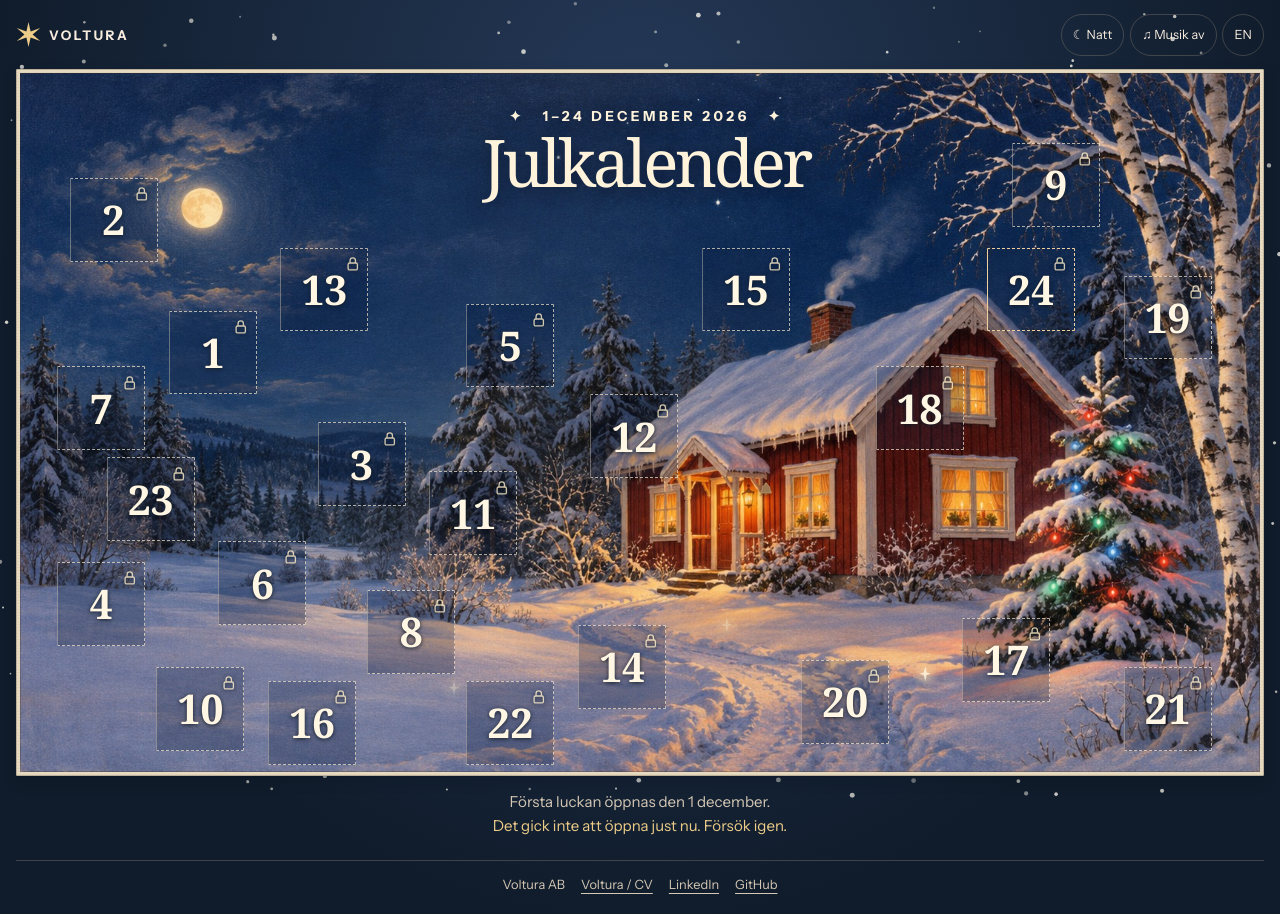
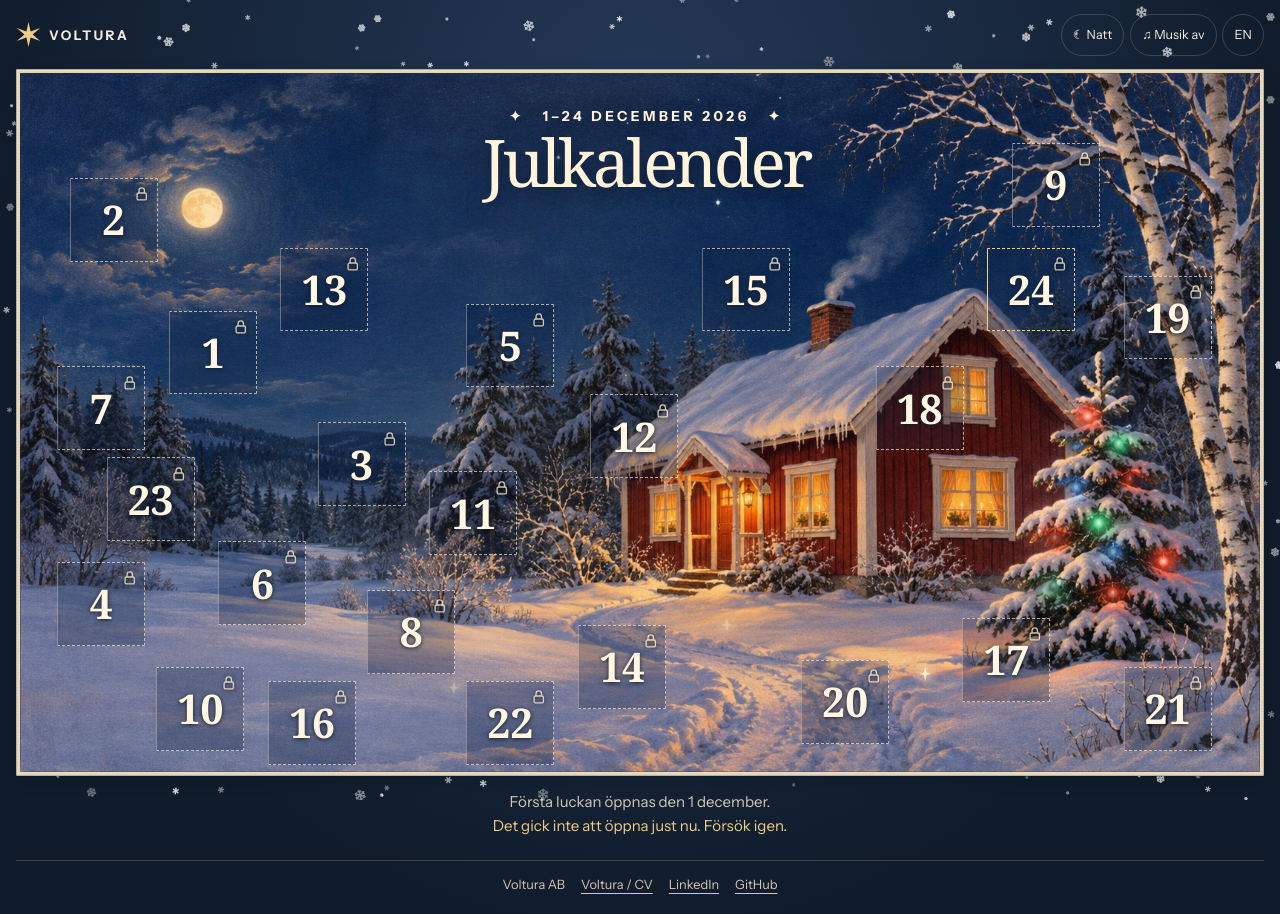
Before and after one commit to voltura/voltura-xmas, a website with bundled scripts: page public/index.html in a window 1280 px wide. Built offline with nearby package versions, Linux system fonts and the light colour scheme; files whose address does not match are found by name.

Commit message:
Update Site source

```diff
--- a/public/calendar.js
+++ b/public/calendar.js
@@ -32,6 +32,7 @@ const doors = new Map();
 const projectImages = new Map();
 const card = $('picture');
 const reveal = $('reveal');
+const doorTooltip = $('door-tooltip');
 const effects = weather($('weather'), $('background-snow'), card.closest('.calendar'));
 const music = musicBox();
 const read = (store, key, fallback) => {
@@ -60,6 +61,7 @@ let musicOn = false;
 let stopClip = () => {};
 let feedback = '';
 let lastDoor = null;
+let tooltipAnchor = null;
 const t = () => text[language];
 const isAvailable = day => day <= state.available || state.unlocked;
 const isOpen = day => isAvailable(day) && (opened.has(day) || early.has(day));
@@ -70,6 +72,28 @@ const urlFor = project => project.urlByLanguage?.[language] ?? project.url;
 function padlock(open) {
   return '<svg class="padlock" viewBox="0 0 20 20" fill="none" stroke="currentColor" stroke-width="1.7" aria-hidden="true"><rect x="4" y="9" width="12" height="9" rx="2"/><path d="' +
     (open ? 'M9 9V6.4a3.7 3.7 0 017.2-1.2' : 'M6.5 9V6a3.5 3.5 0 017 0v3') + '"/></svg>';
+}
+
+function hideDoorTooltip(anchor = tooltipAnchor) {
+  if (!anchor || anchor !== tooltipAnchor) return;
+  anchor.removeAttribute('aria-describedby');
+  tooltipAnchor = null;
+  doorTooltip.hidden = true;
+}
+
+function showDoorTooltip(anchor, project) {
+  if (!project || anchor.hidden || reveal.open) return;
+  hideDoorTooltip();
+  const target = anchor.getBoundingClientRect();
+  doorTooltip.textContent = project.title;
+  doorTooltip.hidden = false;
+  const { width, height } = doorTooltip.getBoundingClientRect();
+  const left = Math.max(8, Math.min(target.left + (target.width - width) / 2, document.documentElement.clientWidth - width - 8));
+  const top = target.top >= height + 12 ? target.top - height - 7 : target.bottom + 7;
+  doorTooltip.style.left = left + 'px';
+  doorTooltip.style.top = top + 'px';
+  tooltipAnchor = anchor;
+  anchor.setAttribute('aria-describedby', doorTooltip.id);
 }
 
 function setupDoors() {
@@ -88,6 +112,15 @@ function setupDoors() {
     image.target = '_blank';
     image.rel = 'noopener';
     image.hidden = true;
+    image.addEventListener('pointerenter', event => {
+      if (event.pointerType !== 'touch') showDoorTooltip(image, projectImages.get(day));
+    });
+    image.addEventListener('pointerleave', () => {
+      if (document.activeElement !== image) hideDoorTooltip(image);
+    });
+    image.addEventListener('focus', () => showDoorTooltip(image, projectImages.get(day)));
+    image.addEventListener('blur', () => hideDoorTooltip(image));
+    image.addEventListener('click', () => hideDoorTooltip(image));
     const button = document.createElement('button');
     button.type = 'button';
     button.className = 'door-button';
@@ -258,7 +291,8 @@ async function waitForFlap(flap) {
 async function closeDoor(day) {
   if (busy || !isOpen(day)) return;
   busy = true;
-  const { door, flap, button } = doors.get(day);
+  const { door, flap, button, image } = doors.get(day);
+  hideDoorTooltip(image);
   door.classList.add('closing');
   door.classList.remove('open');
   opened.delete(day);
@@ -294,6 +328,7 @@ async function openDoor(day) {
     if (day === 24) await new Promise(resolve => setTimeout(resolve, 1000));
     active = { project, day };
     const target = lastDoor.getBoundingClientRect();
+    hideDoorTooltip();
     reveal.showModal();
     const box = reveal.getBoundingClientRect();
     reveal.animate([
@@ -365,6 +400,11 @@ reveal.addEventListener('close', () => {
 addEventListener('visibilitychange', () => {
   if (!document.hidden) void refresh();
 });
+addEventListener('scroll', () => hideDoorTooltip(), { passive: true });
+addEventListener('resize', () => hideDoorTooltip());
+addEventListener('keydown', event => {
+  if (event.key === 'Escape') hideDoorTooltip();
+});
 setupDoors();
 render();
 void refresh();
--- a/public/effects.js
+++ b/public/effects.js
@@ -2,11 +2,12 @@ export function weather(canvas, background, board) {
   const context = canvas.getContext('2d');
   const snow = background.getContext('2d');
   if (!context || !snow) return { spark() {}, fireworks() {} };
-  const snowBands = [18, 18, 27, 30].map(count => ({
+  const snowBands = [25, 25, 34, 37].map(count => ({
     x: 0, y: 0, width: 0, height: 0,
     flakes: Array.from({ length: count }, () => ({
-      x: Math.random(), y: Math.random(), speed: 13 + Math.random() * 22,
-      radius: .8 + Math.random() * 1.7, phase: Math.random() * 6, alpha: .36 + Math.random() * .48,
+      x: Math.random(), y: Math.random(), speed: 10 + Math.random() * 23,
+      radius: 1.1 + Math.random() ** 1.6 * 4.3, phase: Math.random() * 6,
+      spin: (Math.random() - .5) * .46, tone: Math.random(), alpha: .46 + Math.random() * .42,
     })),
   }));
   const bulbs = [
@@ -50,11 +51,32 @@ export function weather(canvas, background, board) {
   snowResize.observe(board);
   addEventListener('scroll', positionSnow, { passive: true });
 
+  function snowCrystal(x, y, radius, angle) {
+    snow.beginPath();
+    for (let arm = 0; arm < 6; arm++) {
+      const bearing = angle + arm * Math.PI / 3;
+      const dx = Math.cos(bearing);
+      const dy = Math.sin(bearing);
+      snow.moveTo(x, y);
+      snow.lineTo(x + dx * radius, y + dy * radius);
+      if (radius >= 3) {
+        const branchX = x + dx * radius * .62;
+        const branchY = y + dy * radius * .62;
+        for (const side of [-1, 1]) {
+          snow.moveTo(branchX, branchY);
+          snow.lineTo(branchX + (dx * .18 - dy * side * .24) * radius,
+            branchY + (dy * .18 + dx * side * .24) * radius);
+        }
+      }
+    }
+    snow.stroke();
+  }
+
   function drawSnow(dt, time) {
     const daylight = document.documentElement.dataset.light === 'day';
     for (const { x, y, width, height, flakes } of snowBands) {
       if (width < 4 || height < 12) continue;
-      const count = Math.min(flakes.length, Math.max(3, Math.round(width * height / 2300)));
+      const count = Math.min(flakes.length, Math.max(4, Math.round(width * height / 1750)));
       for (let i = 0; i < count; i++) {
         const flake = flakes[i];
         flake.y = (flake.y + flake.speed * dt / height) % 1;
@@ -62,15 +84,11 @@ export function weather(canvas, background, board) {
         const px = x + ((flake.x + sway + 1) % 1) * width;
         const py = y + flake.y * height;
         snow.globalAlpha = flake.alpha;
-        snow.fillStyle = '#fffbef';
-        snow.beginPath();
-        snow.arc(px, py, flake.radius, 0, Math.PI * 2);
-        snow.fill();
-        if (daylight) {
-          snow.strokeStyle = '#55718c';
-          snow.lineWidth = .85;
-          snow.stroke();
-        }
+        const gray = (daylight ? 138 : 179) + Math.round(flake.tone * (daylight ? 98 : 76));
+        snow.strokeStyle = 'rgb(' + gray + ',' + (gray + 2) + ',' + (gray + 5) + ')';
+        snow.lineWidth = flake.radius < 2.5 ? 1.15 : 1.45;
+        snow.lineCap = 'round';
+        snowCrystal(px, py, flake.radius, flake.phase + time * flake.spin);
       }
     }
     snow.globalAlpha = 1;
@@ -81,6 +99,14 @@ export function weather(canvas, background, board) {
     radial.addColorStop(1, 'rgba(' + color + ',0)');
     context.fillStyle = radial;
     context.fillRect(x - radius, y - radius, radius * 2, radius * 2);
+  }
+  function twinkleBulb(x, y, color, index, time, cover) {
+    const pulse = (.5 + .5 * Math.sin(time * (1.45 + index % 4 * .23) + index * 2.39)) ** 2;
+    const radius = Math.max(3, cover * .0042);
+    // The bulbs are printed in the artwork. Shade the painted core as the halo fades.
+    glow(x, y, radius * 1.55, '12,22,35', .67 * (1 - pulse));
+    glow(x, y, radius * 3.5, color, .86 * pulse);
+    glow(x, y, radius * 1.1, '255,248,221', .87 * pulse);
   }
   function glint(x, y, size, strength) {
     glow(x, y, size * 1.85, '255,230,166', strength * .65);
@@ -108,7 +134,7 @@ export function weather(canvas, background, board) {
       const offset = (width - cover) * .89;
       function mapX(x) { return x * cover + offset; }
       for (const [i, [x, y, color]] of bulbs.entries()) {
-        glow(mapX(x), y * height, Math.max(5, width * .009), color, .17 + .13 * Math.sin(time * 1.7 + i * 5.3));
+        twinkleBulb(mapX(x), y * height, color, i, time, cover);
       }
       for (const [i, [x, y]] of snowGlints.entries()) {
         const strength = Math.pow(Math.max(0, Math.sin(time * (1.05 + i * .026) + i * 3.7)), 5);
@@ -121,8 +147,8 @@ export function weather(canvas, background, board) {
         const fade = 1 - p.age / p.life;
         glow(p.x + p.dx * p.age, p.y + p.dy * p.age + 35 * p.age ** 2, 2 + 3 * fade, p.color, fade);
       }
+      drawSnow(dt, time);
     }
-    if (!document.hidden) drawSnow(dt, time);
     requestAnimationFrame(frame);
   }
   requestAnimationFrame(frame);
--- a/public/index.html
+++ b/public/index.html
@@ -49,6 +49,7 @@
     <a href="https://www.linkedin.com/in/joakim-voltura/">LinkedIn</a>
     <a href="https://github.com/voltura">GitHub</a>
   </footer>
+  <div id="door-tooltip" class="door-tooltip" role="tooltip" hidden></div>
   <dialog id="reveal" aria-labelledby="reveal-title">
     <button id="close" class="close" type="button" aria-label="Stäng">×</button>
     <div class="reveal-inner">
--- a/public/style.css
+++ b/public/style.css
@@ -1,5 +1,6 @@
 @font-face{font-family:Instrument;src:url('/assets/instrument-sans.woff2') format('woff2');font-display:swap}
 :root{color-scheme:dark;--shell:#101c2b;--ink:#f8eddf;--soft:#d5c8b5;--line:#9183765e;--gold:#edcc89;--pulp:#dfc69d;--text:#2e231c;font-family:Instrument,sans-serif;background:var(--shell);color:var(--ink)}
+html,body,dialog{-webkit-user-select:none;user-select:none}
 *,*::before,*::after{box-sizing:border-box}
 [hidden]{display:none!important}
 body{margin:0;min-height:100vh;isolation:isolate;background:radial-gradient(ellipse at 50% 16%,#253958,transparent 72%),var(--shell)}
@@ -47,6 +48,11 @@ h1{font-size:clamp(1.6rem,5.3cqw,4.4rem);letter-spacing:-.053em;line-height:.93;
 .door-image{overflow:hidden;background:#26344a}
 .door-image::after{content:"";position:absolute;inset:0;box-shadow:inset 3px 2px 5px #1c18176b;pointer-events:none}
 .door-image img{display:block;width:100%;height:100%;object-fit:cover}
+.door-tooltip{
+  position:fixed;z-index:2;max-width:min(17rem,calc(100vw - 1rem));pointer-events:none;
+  padding:.4rem .65rem;border:1px solid #af9674;border-radius:3px;background:#f3e4ca;color:#522620;
+  box-shadow:0 3px 10px #15110e66;text-align:center;font:600 .86rem/1.3 Instrument,sans-serif;
+}
 .flap{
   display:grid;place-items:center;transform-origin:left center;backface-visibility:hidden;
   color:#fff6e3;text-shadow:0 1px 4px #141c27;font:700 clamp(1rem,3.3cqw,3rem)/1 Georgia,serif;
```
